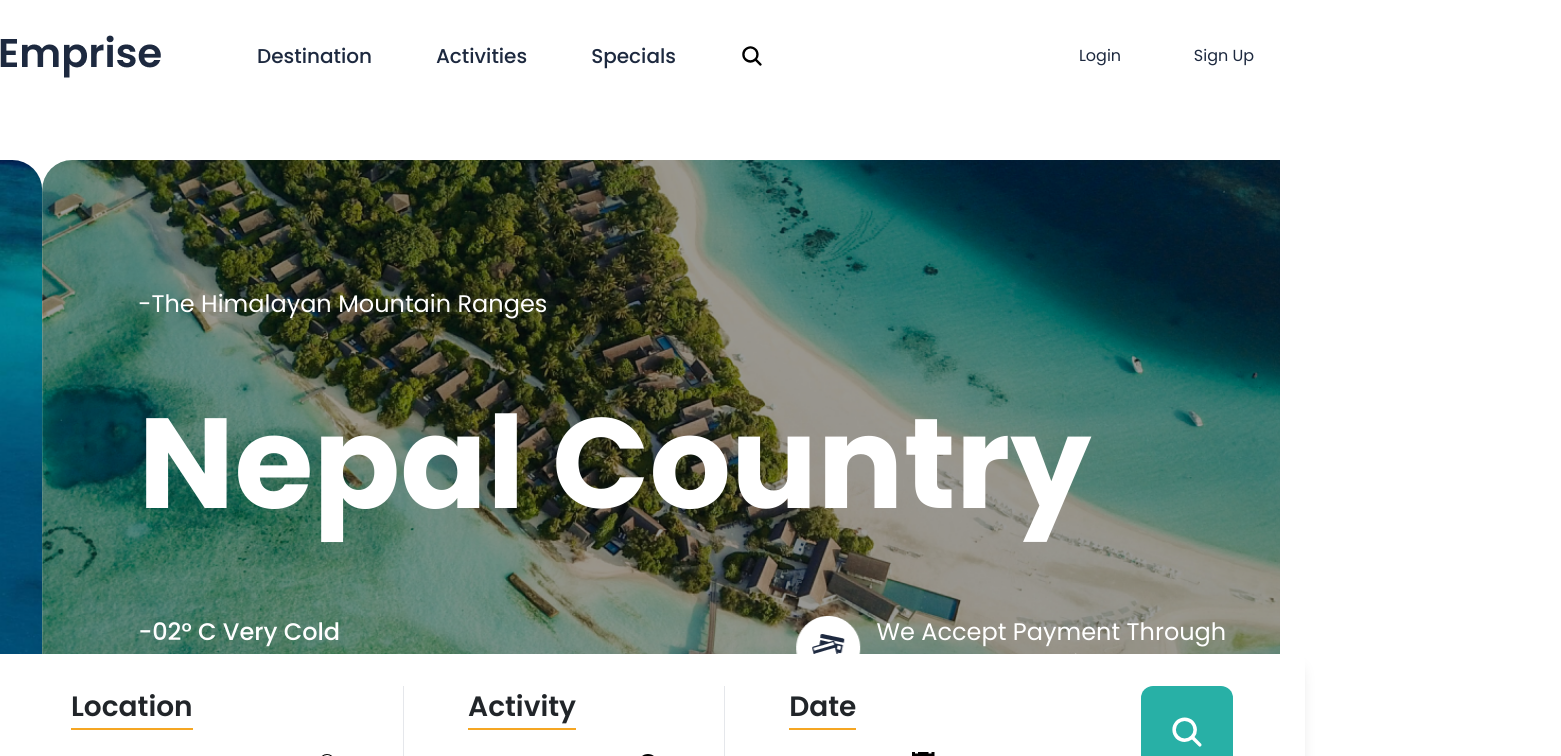
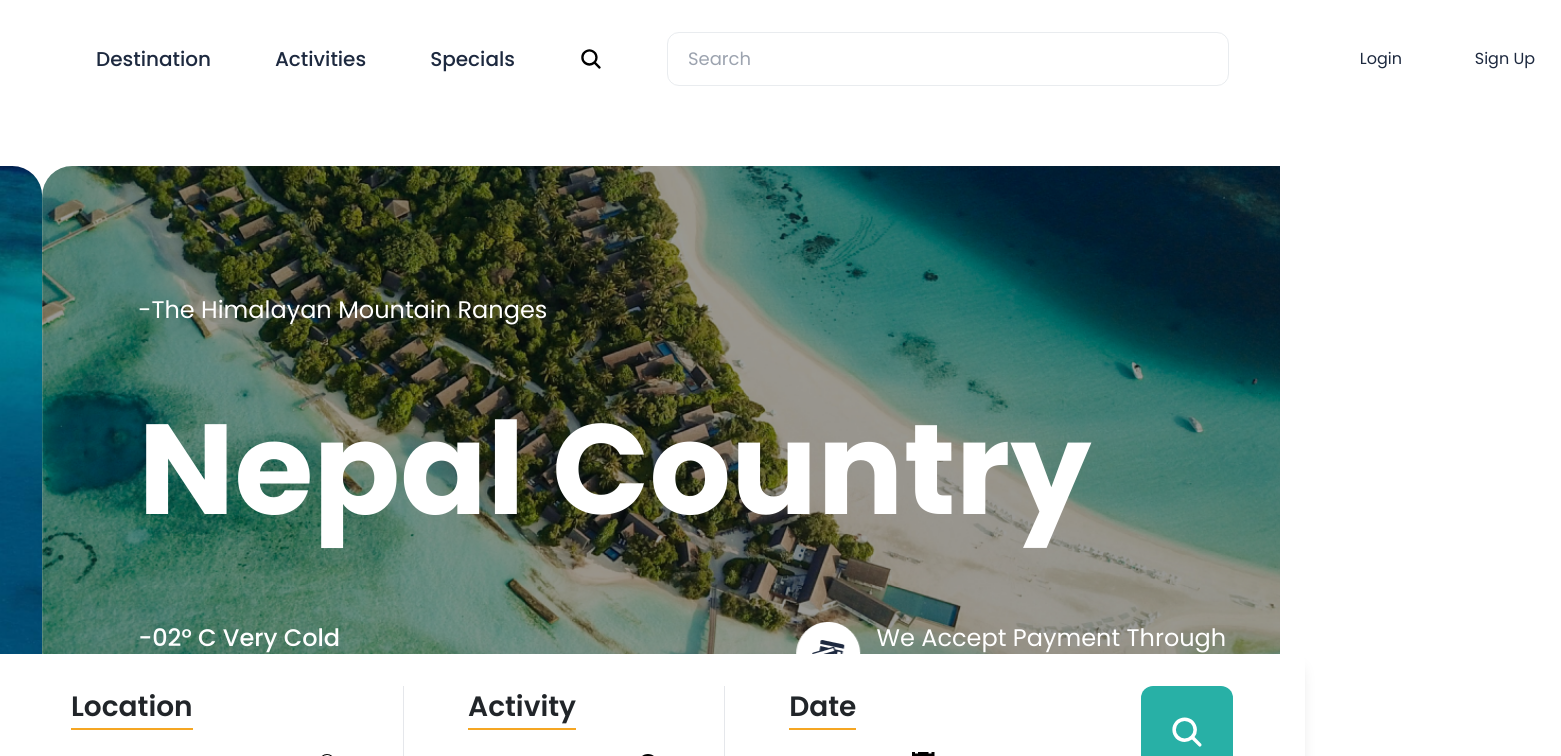
Before and after one commit to Afridul369/Emprise-Nepal, a React (Vite) app: page / in a window 1280 px wide. Shown: the top 756 px of the page, 1561 px wide, since content can reach past the window. Built offline with nearby package versions, Linux system fonts and the light colour scheme.

Commit message:
search & searchbar added

```diff
--- a/src/Layouts/HeaderPart/HeaderPart.jsx
+++ b/src/Layouts/HeaderPart/HeaderPart.jsx
@@ -1,41 +1,82 @@
-import React from 'react'
-import Container from '../../Components/Container'
-import Flex from '../../Components/Flex'
-import Image from '../../Components/Image'
-import Logo from '../../assets/empriseLogo.png'
-import Menu from '../../Components/Menu'
-import Button1 from '../../Components/Button1'
-import { IoSearch } from 'react-icons/io5'
-import { Link } from 'react-router'
+import React, { useEffect } from "react";
+import Container from "../../Components/Container";
+import Flex from "../../Components/Flex";
+import Image from "../../Components/Image";
+import Logo from "../../assets/empriseLogo.png";
+import Menu from "../../Components/Menu";
+import Button1 from "../../Components/Button1";
+import { IoSearch } from "react-icons/io5";
+import { Link } from "react-router";
 
 const HeaderPart = () => {
+
+  useEffect(() => {
+    const handleClickOutside = (event) => {
+      if (
+        !event.target.closest("#searchbar") &&
+        !event.target.closest("#search")
+      ) {
+        document.getElementById("searchbar").style.display = "none";
+        document.getElementById("search").style.display = "block";
+      }
+    };
+
+    window.addEventListener("click", handleClickOutside);
+
+    return () => {
+      window.removeEventListener("click", handleClickOutside);
+    };
+  }, []);
+
+  const abir = () => {
+    document.getElementById("search").style.display = "none";
+    document.getElementById("searchbar").style.display = "block";
+  };
+
   return (
     <>
       <div className="py-8 ">
         <Container>
-            <Flex className={'items-center'}>
-                <Link to={'/'}>
-                    <Image imgSrc={Logo} imgAlt={'Logo'}/>
+          <Flex className={"items-center"}>
+            <Link to={"/"}>
+              <Image imgSrc={Logo} imgAlt={"Logo"} />
             </Link>
-                <ul className='flex items-center gap-x-16 px-24'>
-                    <Link to={'/search'}>
-                        <Menu menuname={'Destination'}/>
+            <ul className="flex items-center gap-x-16 px-24">
+              <Link to={"/search"}>
+                <div className="relative group cursor-pointer">
+                  <Menu menuname={"Destination"} />
+                  <span className="absolute left-0 bottom-0 bg-SeaGreen w-full h-1 scale-x-0 group-hover:scale-x-100 duration-500 "></span>
+                </div>
               </Link>
-                    <Link to={'/tour'}>
-                        <Menu menuname={'Activities'}/>
+              <Link to={"/tour"}>
+                <div className="relative group cursor-pointer">
+                  <Menu menuname={"Activities"} />
+                  <span className="absolute left-0 bottom-0 bg-SeaGreen w-full h-1 scale-x-0 group-hover:scale-x-100 duration-500 "></span>
+                </div>
               </Link>
-                    <Menu menuname={'Specials'}/>
-                    <IoSearch className='text-2xl'/>
+              <Link to={"/search"}>
+                <div className="relative group cursor-pointer">
+                  <Menu menuname={"Specials"} />
+                  <span className="absolute left-0 bottom-0 bg-SeaGreen w-full h-1 scale-x-0 group-hover:scale-x-100 duration-500 "></span>
+                </div>
+              </Link>
+              <IoSearch className="text-2xl" id="search" onClick={abir} />
+              <input
+                type="text"
+                placeholder="Search"
+                id="searchbar"
+                className="border pl-5 pr-48 py-3 border-Border rounded-xl text-lg"
+              />
             </ul>
-                <Flex className={'gap-x-3 ml-auto'}>
-                    <Button1 text={'Login'}/>
-                    <Button1 text={'Sign Up'}/>
+            <Flex className={"gap-x-3 ml-auto"}>
+              <Button1 text={"Login"} />
+              <Button1 text={"Sign Up"} />
             </Flex>
           </Flex>
         </Container>
       </div>
     </>
-  )
-}
+  );
+};
 
-export default HeaderPart
+export default HeaderPart;
```
Lines whose indentation alone changed are shown as unchanged.
